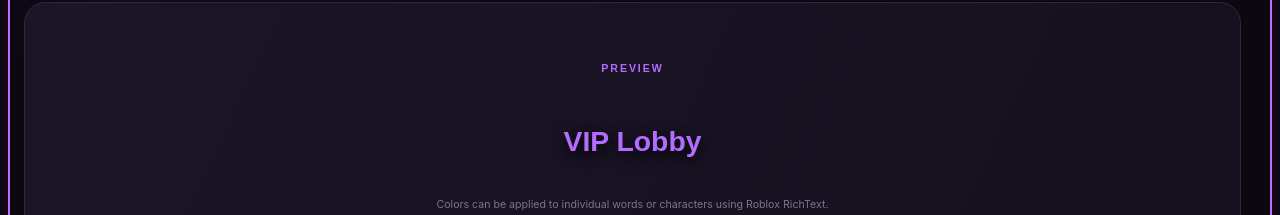
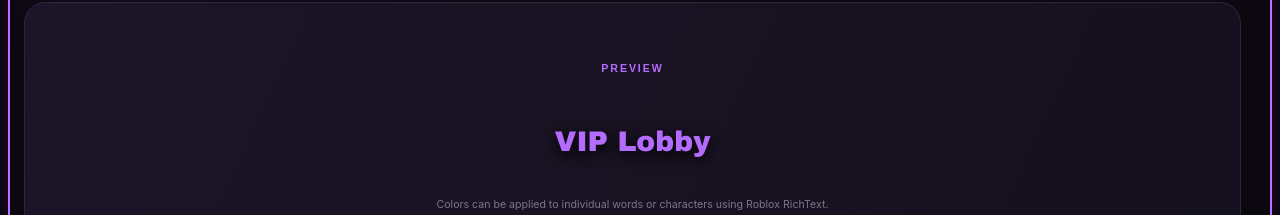
Before and after one commit to poggieboii78-arch/nullscape-tools, a Next.js app in the folder apps/tools-home/: page /nullscape-tools/lobby-styler in a window 1280 px wide. Shown: the part 489-704 px from the top of the page. Built offline with nearby package versions, Linux system fonts and the light colour scheme.

Commit message:
Fix lobby styler font preview

```diff
--- a/apps/tools-home/app/lobby-styler.tsx
+++ b/apps/tools-home/app/lobby-styler.tsx
@@ -12,6 +12,43 @@ const presets:{name:string;emoji:string;style:Partial<Style>}[]=[
   {name:"Clean",emoji:"✨",style:{bold:false,italic:false,underline:false,strike:false,color:"#FFFFFF",size:"24",face:"Gotham",stroke:false,strokeColor:"#000000",strokeThickness:"1"}},
 ];
 const faces=["Legacy","Arial","ArialBold","SourceSans","SourceSansBold","SourceSansLight","SourceSansItalic","Bodoni","Garamond","Cartoon","Code","Highway","SciFi","Arcade","Fantasy","Antique","SourceSansSemibold","Gotham","GothamMedium","GothamBold","GothamBlack","AmaticSC","Bangers","Creepster","FredokaOne","JosefinSans","Michroma","Roboto","RobotoCondensed","RobotoMono","Ubuntu","BuilderSans","BuilderSansMedium","BuilderSansBold","BuilderSansExtraBold"];
+const previewFontStacks:Record<string,string>={
+  Legacy:"Arial,sans-serif",
+  Arial:"Arial,sans-serif",
+  ArialBold:"Arial Black,Arial,sans-serif",
+  SourceSans:"Arial,sans-serif",
+  SourceSansBold:"Arial Black,Arial,sans-serif",
+  SourceSansLight:"Arial,sans-serif",
+  SourceSansItalic:"Arial,sans-serif",
+  Bodoni:"Bodoni 72,Didot,serif",
+  Garamond:"Garamond,serif",
+  Cartoon:"Comic Sans MS,cursive",
+  Code:"ui-monospace,SFMono-Regular,Menlo,monospace",
+  Highway:"Arial Narrow,Arial,sans-serif",
+  SciFi:"Orbitron,Arial,sans-serif",
+  Arcade:"Arial Black,Arial,sans-serif",
+  Fantasy:"Papyrus,fantasy",
+  Antique:"Georgia,serif",
+  SourceSansSemibold:"Arial,sans-serif",
+  Gotham:"Arial,sans-serif",
+  GothamMedium:"Arial,sans-serif",
+  GothamBold:"Arial Black,Arial,sans-serif",
+  GothamBlack:"Impact,Arial Black,Arial,sans-serif",
+  AmaticSC:"Amatic SC,cursive",
+  Bangers:"Bangers,Impact,cursive",
+  Creepster:"Creepster,Georgia,cursive",
+  FredokaOne:"Fredoka One,Arial,sans-serif",
+  JosefinSans:"Josefin Sans,Arial,sans-serif",
+  Michroma:"Michroma,Arial,sans-serif",
+  Roboto:"Roboto,Arial,sans-serif",
+  RobotoCondensed:"Roboto Condensed,Arial,sans-serif",
+  RobotoMono:"Roboto Mono,ui-monospace,monospace",
+  Ubuntu:"Ubuntu,Arial,sans-serif",
+  BuilderSans:"Arial,sans-serif",
+  BuilderSansMedium:"Arial,sans-serif",
+  BuilderSansBold:"Arial Black,Arial,sans-serif",
+  BuilderSansExtraBold:"Arial Black,Arial,sans-serif",
+};
 function escapeRichText(value:string){return value.replace(/&/g,"&amp;").replace(/</g,"&lt;").replace(/>/g,"&gt;").replace(/\"/g,"&quot;").replace(/'/g,"&apos;");}
 function safeColor(value:string,fallback="#FFFFFF"){return /^#[0-9a-fA-F]{6}$/.test(value)?value.toUpperCase():fallback;}
 function hexToRgb(hex:string){const n=parseInt(hex.slice(1),16);return [n>>16,(n>>8)&255,n&255];}
@@ -25,7 +62,18 @@ function buildMarkup(text:string,style:Style,parts:Part[],mode:"single"|"parts"|
   else result=escapeRichText(text||"Your Lobby Name");
   return wrapStyle(result,style);
 }
-function previewMarkup(markup:string){return markup.replace(/<font color=\"(#[0-9a-fA-F]{6})\">/g,"<span style=\"color:$1\">").replace(/<font size=\"(\d+)\">/g,"<span style=\"font-size:${Math.min(64,Number($1))}px\">").replace(/<font face=\"([^\"]+)\">/g,"<span style=\"font-family:$1,sans-serif\">").replace(/<stroke color=\"(#[0-9a-fA-F]{6})\" thickness=\"([0-9.]+)\">/g,"<span style=\"-webkit-text-stroke:${$2}px $1\">").replace(/<\/(font|stroke)>/g,"</span>").replace(/<b>/g,"<strong>").replace(/<\/b>/g,"</strong>").replace(/<i>/g,"<em>").replace(/<\/i>/g,"</em>").replace(/<u>/g,"<span style=\"text-decoration:underline\">").replace(/<\/u>/g,"</span>").replace(/<s>/g,"<del>").replace(/<\/s>/g,"</del>");}
+function previewMarkup(markup:string){
+  return markup
+    .replace(/<font color=\"(#[0-9a-fA-F]{6})\">/g,"<span style=\"color:$1\">")
+    .replace(/<font size=\"(\d+)\">/g,"<span style=\"font-size:${Math.min(64,Number($1))}px\">")
+    .replace(/<font face=\"([^\"]+)\">/g,(_,face:string)=>`<span style=\"font-family:${previewFontStacks[face]??"Arial,sans-serif"}\" title=\"Roblox font: ${face}\">`)
+    .replace(/<stroke color=\"(#[0-9a-fA-F]{6})\" thickness=\"([0-9.]+)\">/g,"<span style=\"-webkit-text-stroke:${$2}px $1\">")
+    .replace(/<\/(font|stroke)>/g,"</span>")
+    .replace(/<b>/g,"<strong>").replace(/<\/b>/g,"</strong>")
+    .replace(/<i>/g,"<em>").replace(/<\/i>/g,"</em>")
+    .replace(/<u>/g,"<span style=\"text-decoration:underline\">").replace(/<\/u>/g,"</span>")
+    .replace(/<s>/g,"<del>").replace(/<\/s>/g,"</del>");
+}
 
 export default function LobbyStyler(){
   const [text,setText]=useState("VIP Lobby");
```
